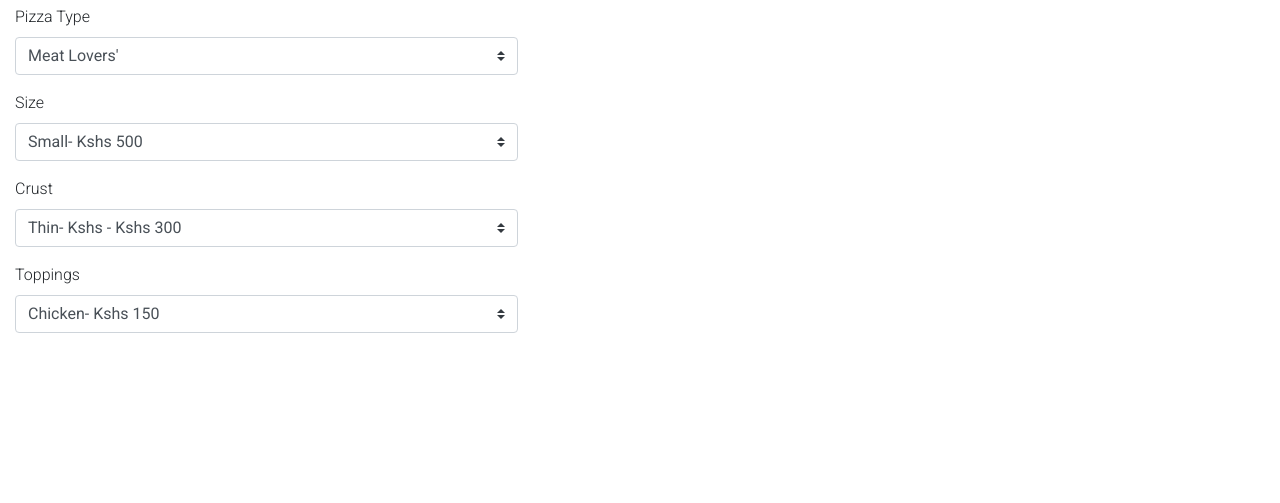
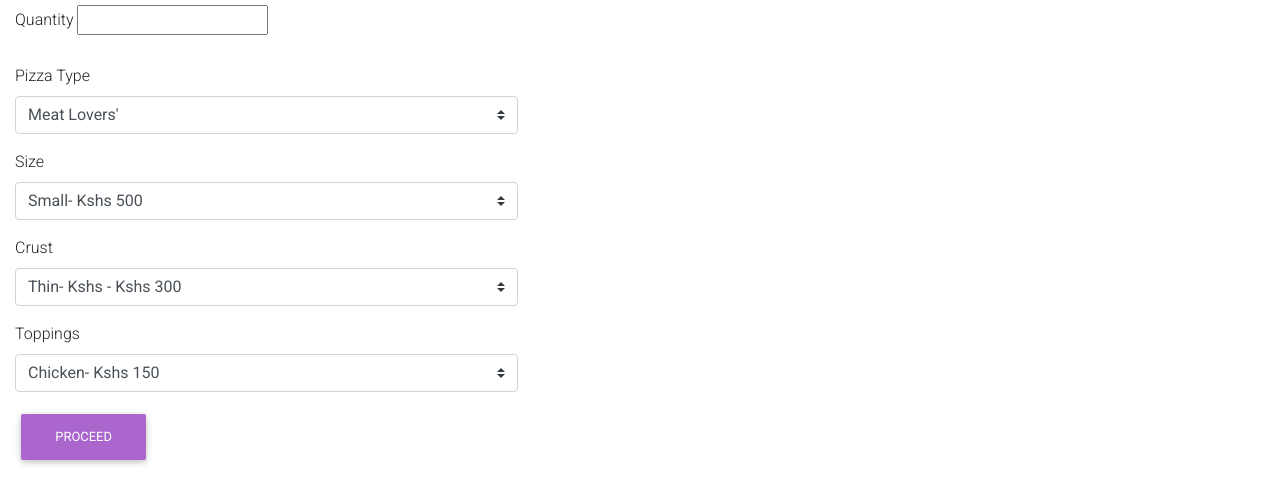
Before and after one commit to dorothymuhonja/pizza-project, a plain HTML site: page order.html in a window 1280 px wide. Shown: the part 107-610 px from the top of the page. Drawn offline with nearby package versions, Linux system fonts and the light colour scheme.

Commit message:
add quantity option

```diff
--- a/order.html
+++ b/order.html
@@ -46,6 +46,10 @@
   <div class="row">
       <div class="col-sm-5">
           <form action="">
+            <label for="select">Quantity</label>
+             <input type="number" min="0">
+               <br>
+               <br>
               <label for="select">Pizza Type</label>
                   <select name="" id="" class="browser-default custom-select custom-select-md mb-3 name">
                   <option value="Meat Lovers'">Meat Lovers'</option>
@@ -79,6 +83,7 @@
                                 <option value="Chillies">Chillies- Kshs 100</option>
                                 <option value="pepperoni">Pepperoni-Kshs 250</option>
                             </select>
+                        <button type="button" class="btn btn-secondary">Proceed</button>
           </form>
       </div>
   </div>
```
